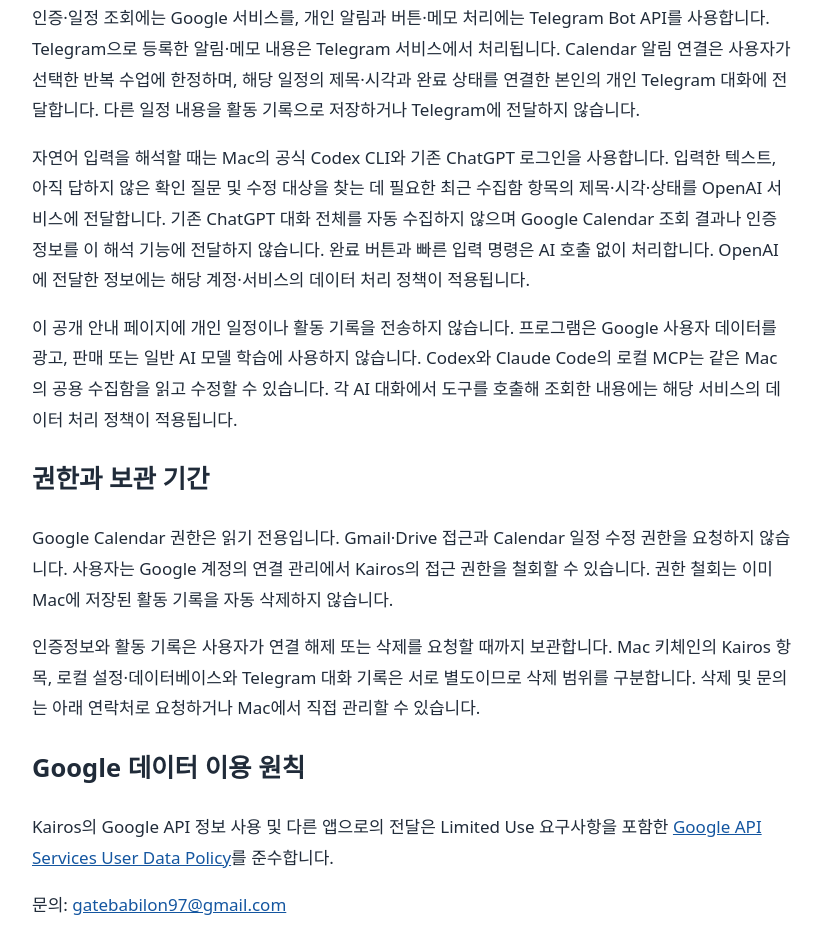
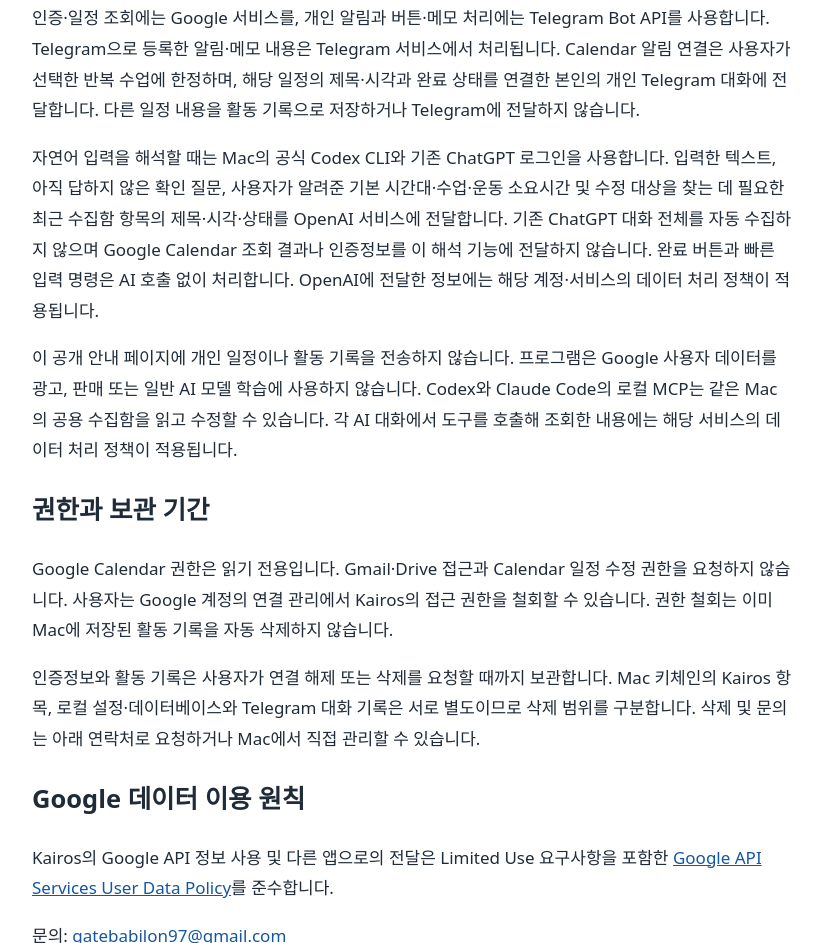
Before and after one commit to aitrics-tom/kairos-info, a plain HTML site: page privacy.html in a window 1280 px wide. Shown: the part 773-1716 px from the top of the page, without its empty margins (228-1050 px from the left). Drawn offline with Linux system fonts and the light colour scheme.

Commit message:
Clarify confirmed routine facts used for interpretation

```diff
--- a/privacy.html
+++ b/privacy.html
@@ -11,7 +11,7 @@
 <h2>보관과 전달</h2>
 <p>Google 및 Telegram 인증정보는 이 Mac의 로그인 키체인에 저장합니다. 설정과 활동 기록은 Mac의 별도 폴더 및 SQLite 데이터베이스에 저장하며 파일 접근 권한을 제한합니다. 활동 데이터베이스 자체를 별도로 암호화하거나 외부 자동 백업하는 기능은 현재 적용하지 않았습니다. 운영 로그에는 인증정보와 메시지 원문을 남기지 않습니다.</p>
 <p>인증·일정 조회에는 Google 서비스를, 개인 알림과 버튼·메모 처리에는 Telegram Bot API를 사용합니다. Telegram으로 등록한 알림·메모 내용은 Telegram 서비스에서 처리됩니다. Calendar 알림 연결은 사용자가 선택한 반복 수업에 한정하며, 해당 일정의 제목·시각과 완료 상태를 연결한 본인의 개인 Telegram 대화에 전달합니다. 다른 일정 내용을 활동 기록으로 저장하거나 Telegram에 전달하지 않습니다.</p>
-<p>자연어 입력을 해석할 때는 Mac의 공식 Codex CLI와 기존 ChatGPT 로그인을 사용합니다. 입력한 텍스트, 아직 답하지 않은 확인 질문 및 수정 대상을 찾는 데 필요한 최근 수집함 항목의 제목·시각·상태를 OpenAI 서비스에 전달합니다. 기존 ChatGPT 대화 전체를 자동 수집하지 않으며 Google Calendar 조회 결과나 인증정보를 이 해석 기능에 전달하지 않습니다. 완료 버튼과 빠른 입력 명령은 AI 호출 없이 처리합니다. OpenAI에 전달한 정보에는 해당 계정·서비스의 데이터 처리 정책이 적용됩니다.</p>
+<p>자연어 입력을 해석할 때는 Mac의 공식 Codex CLI와 기존 ChatGPT 로그인을 사용합니다. 입력한 텍스트, 아직 답하지 않은 확인 질문, 사용자가 알려준 기본 시간대·수업·운동 소요시간 및 수정 대상을 찾는 데 필요한 최근 수집함 항목의 제목·시각·상태를 OpenAI 서비스에 전달합니다. 기존 ChatGPT 대화 전체를 자동 수집하지 않으며 Google Calendar 조회 결과나 인증정보를 이 해석 기능에 전달하지 않습니다. 완료 버튼과 빠른 입력 명령은 AI 호출 없이 처리합니다. OpenAI에 전달한 정보에는 해당 계정·서비스의 데이터 처리 정책이 적용됩니다.</p>
 <p>이 공개 안내 페이지에 개인 일정이나 활동 기록을 전송하지 않습니다. 프로그램은 Google 사용자 데이터를 광고, 판매 또는 일반 AI 모델 학습에 사용하지 않습니다. Codex와 Claude Code의 로컬 MCP는 같은 Mac의 공용 수집함을 읽고 수정할 수 있습니다. 각 AI 대화에서 도구를 호출해 조회한 내용에는 해당 서비스의 데이터 처리 정책이 적용됩니다.</p>
 <h2>권한과 보관 기간</h2>
 <p>Google Calendar 권한은 읽기 전용입니다. Gmail·Drive 접근과 Calendar 일정 수정 권한을 요청하지 않습니다. 사용자는 Google 계정의 연결 관리에서 Kairos의 접근 권한을 철회할 수 있습니다. 권한 철회는 이미 Mac에 저장된 활동 기록을 자동 삭제하지 않습니다.</p>
```
